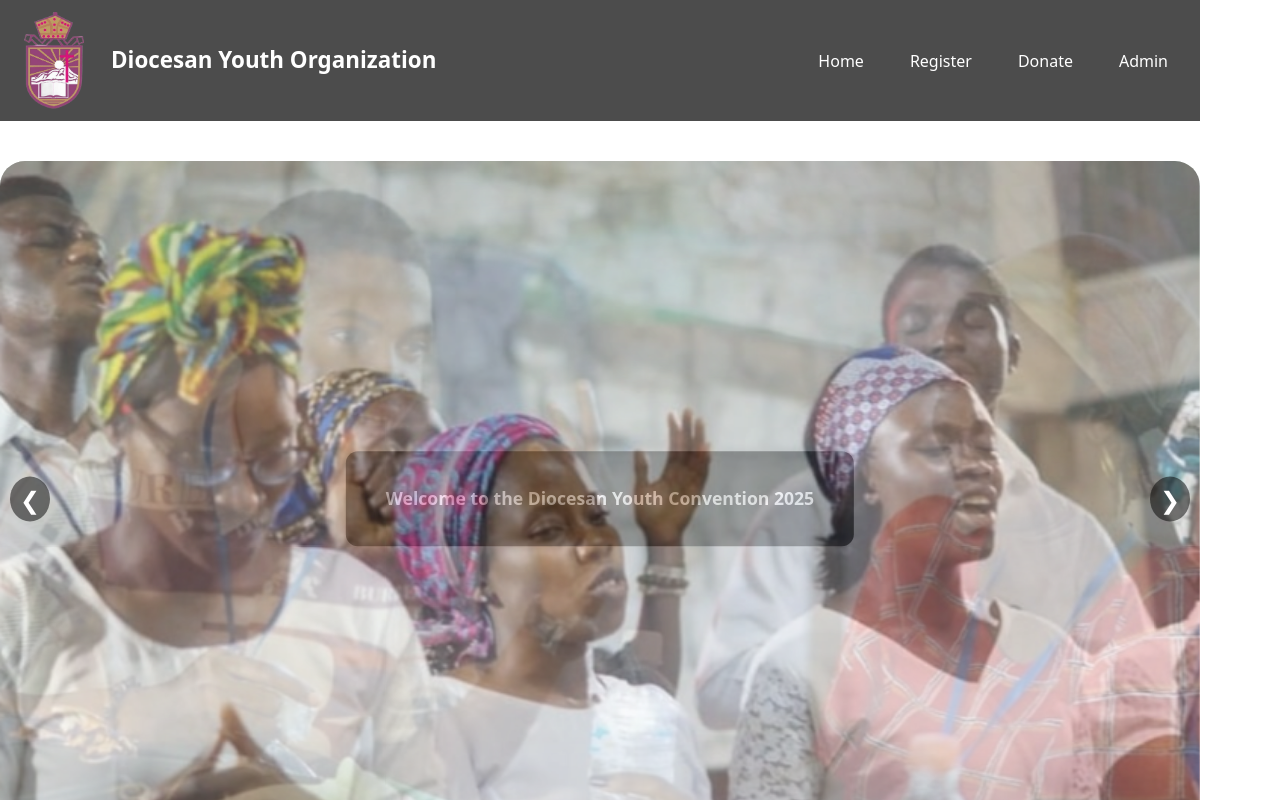
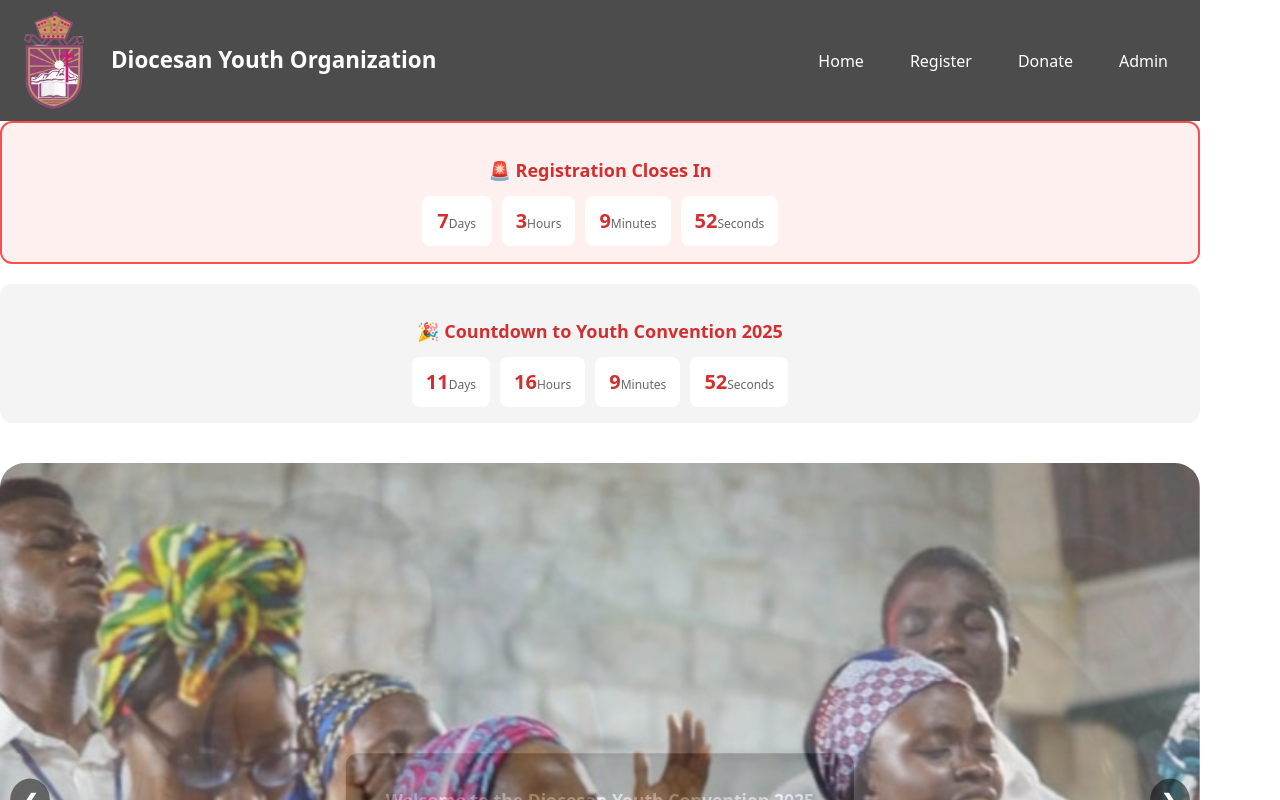
Before and after one commit to kwesike/dyo, a React (Vite) app: page / in a window 1280 px wide. Shown: the top 800 px of the page. Built offline with nearby package versions, Linux system fonts and the light colour scheme.

Commit message:
updated code

```diff
--- /dev/null
+++ b/src/components/CountdownTimer.tsx
@@ -0,0 +1,138 @@
+import { useEffect, useState } from "react";
+
+interface CountdownProps {
+  targetDate: string;
+  title: string;
+  danger?: boolean; // for registration countdown styling
+}
+
+export default function CountdownTimer({
+  targetDate,
+  title,
+  danger = false,
+}: CountdownProps) {
+  const calculateTimeLeft = () => {
+    const diff = +new Date(targetDate) - +new Date();
+
+    if (diff <= 0) {
+      return {
+        days: 0,
+        hours: 0,
+        minutes: 0,
+        seconds: 0,
+        expired: true,
+      };
+    }
+
+    return {
+      days: Math.floor(diff / (1000 * 60 * 60 * 24)),
+      hours: Math.floor((diff / (1000 * 60 * 60)) % 24),
+      minutes: Math.floor((diff / 1000 / 60) % 60),
+      seconds: Math.floor((diff / 1000) % 60),
+      expired: false,
+    };
+  };
+
+  const [timeLeft, setTimeLeft] = useState(calculateTimeLeft());
+
+  useEffect(() => {
+    const timer = setInterval(() => {
+      setTimeLeft(calculateTimeLeft());
+    }, 1000);
+
+    return () => clearInterval(timer);
+  }, []);
+
+  if (timeLeft.expired) {
+    return (
+      <div style={styles.expired}>
+        ⛔ {danger ? "Registration Closed" : "Event Started"}
+      </div>
+    );
+  }
+
+  return (
+    <div style={{ ...styles.container, ...(danger ? styles.dangerBox : {}) }}>
+      <h3 style={{ ...styles.title, ...(danger ? styles.dangerText : {}) }}>
+        {title}
+      </h3>
+
+      <div style={styles.timer}>
+        {renderBox(timeLeft.days, "Days")}
+        {renderBox(timeLeft.hours, "Hours")}
+        {renderBox(timeLeft.minutes, "Minutes")}
+        {renderBox(timeLeft.seconds, "Seconds")}
+      </div>
+
+      {danger && timeLeft.days === 0 && (
+        <p style={styles.warning}>
+          ⚠️ Hurry! Registration closes today by 8:00 PM
+        </p>
+      )}
+    </div>
+  );
+}
+
+function renderBox(value: number, label: string) {
+  return (
+    <div style={styles.box}>
+      <span style={styles.value}>{value}</span>
+      <span style={styles.label}>{label}</span>
+    </div>
+  );
+}
+
+const styles: any = {
+  container: {
+    background: "#f4f4f4",
+    padding: 16,
+    borderRadius: 12,
+    textAlign: "center",
+    marginBottom: 20,
+  },
+  dangerBox: {
+    background: "#fff0f0",
+    border: "2px solid #ff4d4f",
+  },
+  title: {
+    fontSize: 18,
+    fontWeight: "bold",
+    marginBottom: 12,
+    color: "#d32f2f",
+  },
+  dangerText: {
+    color: "#d32f2f",
+  },
+  timer: {
+    display: "flex",
+    justifyContent: "center",
+    gap: 10,
+    flexWrap: "wrap",
+    color: "#d32f2f",
+  },
+  box: {
+    background: "#fff",
+    padding: "10px 14px",
+    borderRadius: 8,
+    minWidth: 70,
+  },
+  value: {
+    fontSize: 20,
+    fontWeight: "bold",
+  },
+  label: {
+    fontSize: 12,
+    color: "#666",
+  },
+  warning: {
+    color: "red",
+    fontWeight: "bold",
+    marginTop: 10,
+  },
+  expired: {
+    textAlign: "center",
+    padding: 15,
+    fontWeight: "bold",
+    color: "#999",
+  },
+};
--- a/src/components/HomePage.tsx
+++ b/src/components/HomePage.tsx
@@ -10,6 +10,8 @@ import pic5 from "../assets/pic11111.jpg";
 import bishop from "../assets/bishop.jpg";
 import chap from "../assets/chap.jpg";
 import achap from "../assets/achap.jpg";
+import CountdownTimer from "../components/CountdownTimer";
+
 
 const HomePage: React.FC = () => {
   const images = [pic1, pic2, pic3, pic4, pic5];
@@ -43,6 +45,18 @@ const HomePage: React.FC = () => {
           <Link to="/admin-login">Admin</Link>
         </nav>
       </header>
+      <CountdownTimer
+  title="🚨 Registration Closes In"
+  targetDate="2025-12-23T20:00:00"
+  danger
+/>
+
+<CountdownTimer
+  title="🎉 Countdown to Youth Convention 2025"
+  targetDate="2025-12-28T09:00:00"
+/>
+
+
 
       {/* Carousel */}
       <main className="main-content">
--- a/src/components/SuccessPage.tsx
+++ b/src/components/SuccessPage.tsx
@@ -102,7 +102,7 @@ export default function SuccessPage() {
   ref={tagRef}
   style={{
     width: 350,
-    margin: "20px auto",
+    margin: "10px auto",
     padding: 20,
     borderRadius: 25,
     color: "#000",
```
